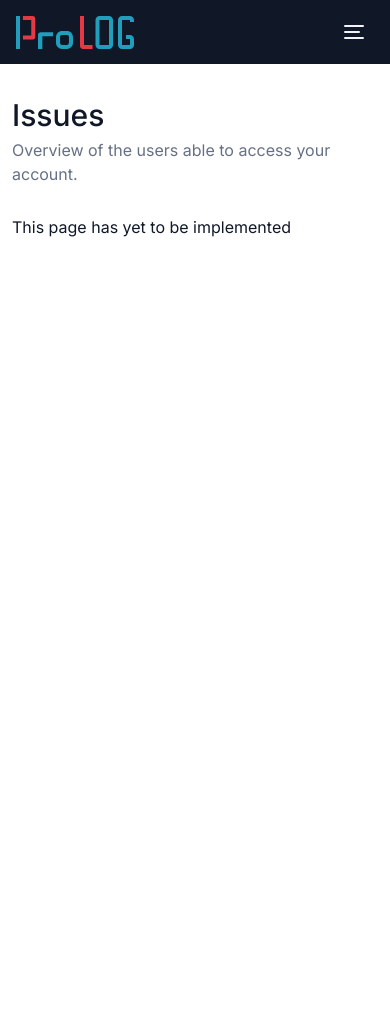
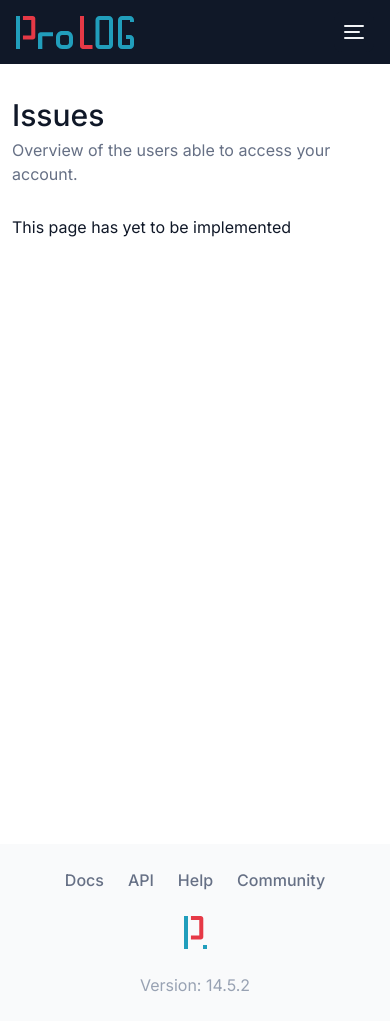
Before and after one commit to profydev/prolog-app-bellhwi, a Next.js app: page /dashboard/users in a window 390 px wide. Before the commit the page ends 844 px from the top, so only its background shows below. Built offline with nearby package versions, Linux system fonts and the light colour scheme.

Commit message:
Footer (#9)
* Fix navigation logo when switching to mobile

* Fix merge conflict

* Footer

* Fix project-list test

```diff
--- a/features/layout/page-container/page-container.tsx
+++ b/features/layout/page-container/page-container.tsx
@@ -3,12 +3,17 @@ import Head from "next/head";
 import styled from "styled-components";
 import { SidebarNavigation } from "../sidebar-navigation";
 import { color, displayFont, textFont, space, breakpoint } from "@styles/theme";
+import packageJSON from "../../../package.json";
 
 type PageContainerProps = {
   children: React.ReactNode;
   title: string;
   info: string;
 };
+
+const VERSION = `Version: ${JSON.stringify(packageJSON.version)
+  .split('"')
+  .join("")}`;
 
 const Container = styled.div`
   display: flex;
@@ -52,6 +57,63 @@ const Info = styled.div`
   ${textFont("md", "regular")}
 `;
 
+const Footer = styled.footer`
+  display: flex;
+  flex-direction: column;
+  justify-content: space-between;
+  align-items: center;
+  background-color: #f9fafb;
+  width: 100%;
+  padding: 24px 0px;
+  box-sizing: border-box;
+
+  @media (min-width: ${breakpoint("desktop")}) {
+    flex-direction: row;
+    height: 60px;
+    padding: 18px 32px;
+  }
+`;
+
+const FooterText = styled.p`
+  color: #98a2b3;
+  margin: 0px;
+  line-height: 24px;
+
+  @media (min-width: ${breakpoint("desktop")}) {
+    width: 160px;
+    order: 1;
+  }
+`;
+
+const FooterLinks = styled.ul`
+  list-style: none;
+  display: flex;
+  padding: 0px;
+  margin: 0px;
+  line-height: 24px;
+
+  @media (min-width: ${breakpoint("desktop")}) {
+    order: 2;
+  }
+`;
+
+const FooterLink = styled.li`
+  padding-right: 24px;
+  font-weight: 500;
+  color: #667085;
+`;
+
+const Logo = styled.img`
+  width: 23px;
+  height: 33px;
+  margin: 24px 0px;
+
+  @media (min-width: ${breakpoint("desktop")}) {
+    margin: 24px 0px 24px 147px;
+    order: 3;
+  }
+`;
+
 export function PageContainer({ children, title, info }: PageContainerProps) {
   // combine title in a single string to prevent below warning
   // "Warning: A title element received an array with more than 1 element as children."
@@ -71,6 +133,16 @@ export function PageContainer({ children, title, info }: PageContainerProps) {
           <Info>{info}</Info>
           {children}
         </ContentContainer>
+        <Footer>
+          <FooterLinks>
+            <FooterLink>Docs</FooterLink>
+            <FooterLink>API</FooterLink>
+            <FooterLink>Help</FooterLink>
+            <FooterLink style={{ paddingRight: "0px" }}>Community</FooterLink>
+          </FooterLinks>
+          <Logo src={"/icons/logo-small.svg"}></Logo>
+          <FooterText>{VERSION}</FooterText>
+        </Footer>
       </Main>
     </Container>
   );
```
Also changed, not shown: 2 other files (tests, documents, lock files or other folders).
